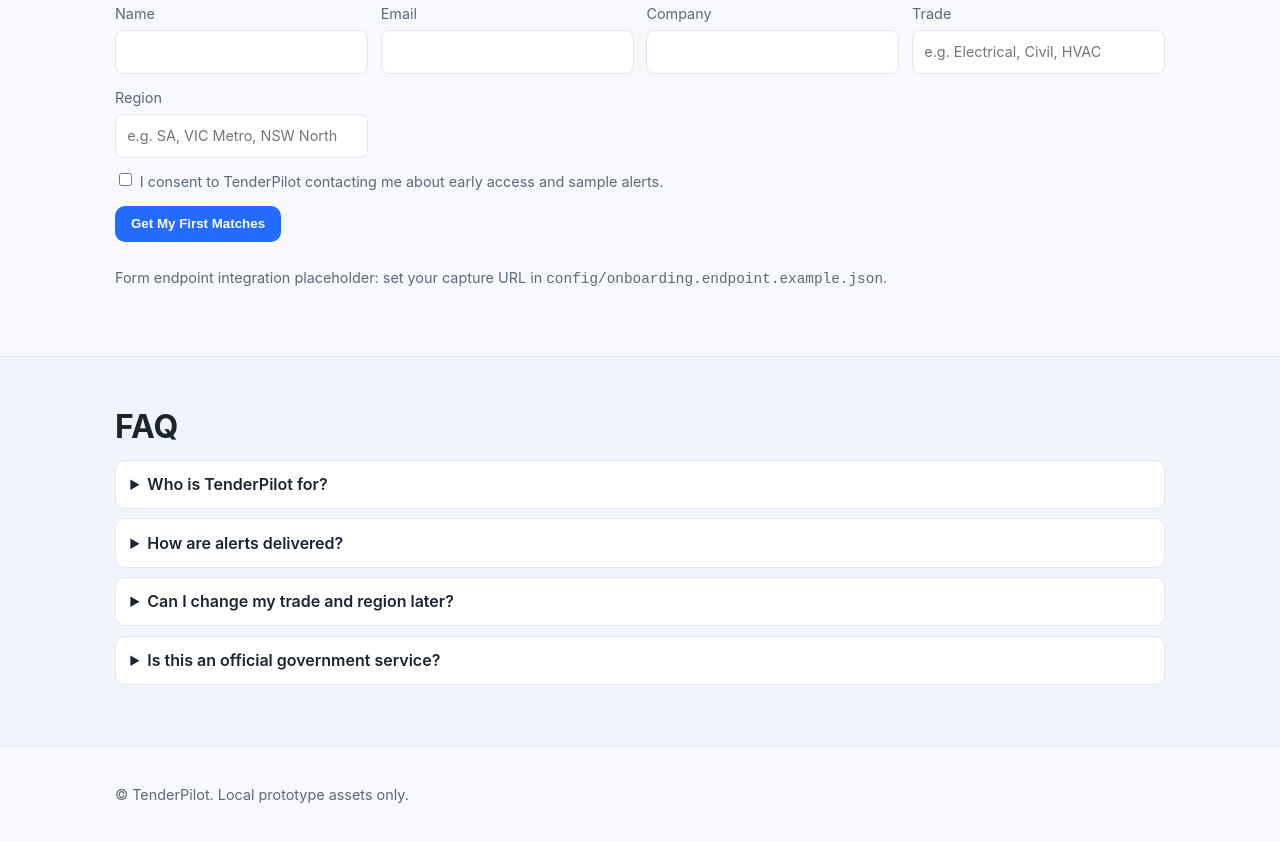
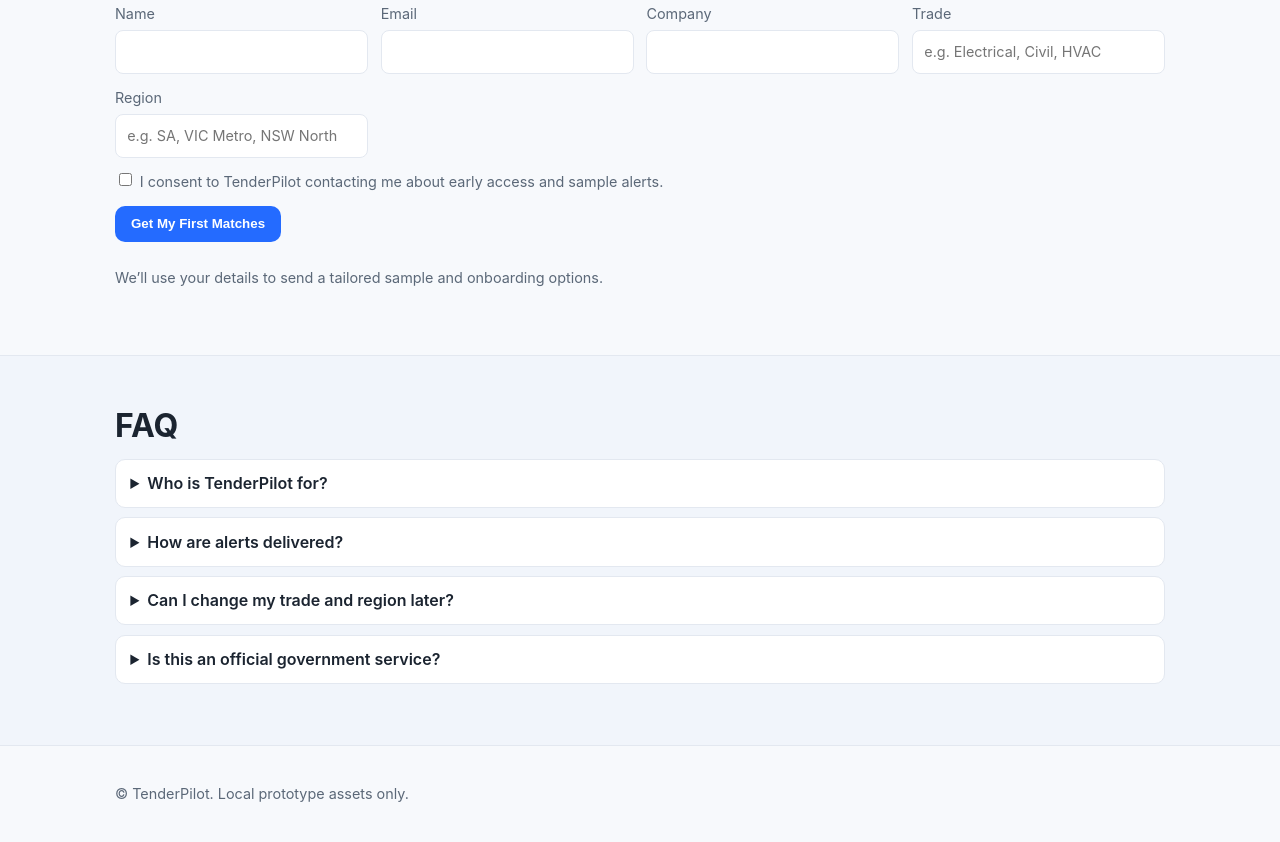
Before and after one commit to BigShadex/tenderpilot-landing-public, a plain HTML site: page index.html in a window 1280 px wide. Shown: the part 1368-2210 px from the top of the page. Drawn offline with Linux system fonts and the light colour scheme; no server answers.

Commit message:
Polish onboarding copy: remove endpoint placeholder text

```diff
--- a/index.html
+++ b/index.html
@@ -114,8 +114,7 @@
       </form>
 
       <p class="form-note">
-        Form endpoint integration placeholder: set your capture URL in
-        <code>config/onboarding.endpoint.example.json</code>.
+        We’ll use your details to send a tailored sample and onboarding options.
       </p>
     </section>
 
```
